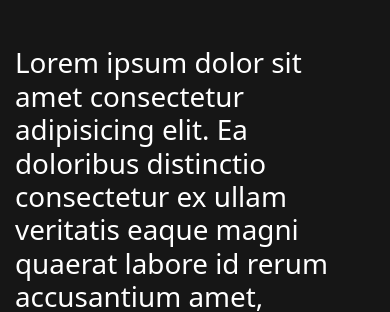
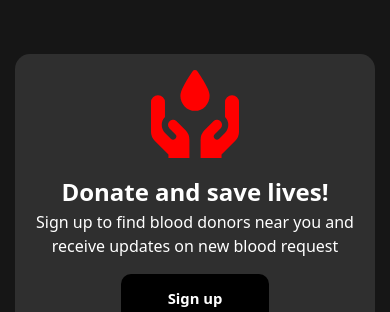
Before and after one commit to Mobin735/BloodSocial, a React (Create React App) app in the folder Frontend/: page / in a window 390 px wide. Shown: the part 1688-2000 px from the top of the page. Built offline with nearby package versions, Linux system fonts and the light colour scheme; the HTML template or start-up script is replaced by a standard one.

Commit message:
home banner

```diff
--- a/Frontend/src/pages/home/Home.css
+++ b/Frontend/src/pages/home/Home.css
@@ -57,29 +57,6 @@ h1 {
     padding-bottom: 1rem;
 }
 
-.second_info {
-    div {
-        flex-direction: row-reverse;
-    }
-
-    @media (max-width: 786px) {
-
-        div {
-            row-gap: 1rem;
-            flex-direction: column-reverse;
-            /* remove this padding */
-            padding-bottom: 3rem !important;
-        }
-    }
-
-    .info-des {
-        text-align: end;
-    }
-
-    .info-title {
-        text-align: end;
-    }
-}
 
 .features {
     height: 15rem;
@@ -116,6 +93,59 @@ h1 {
 
 .feature_4 {
     background: linear-gradient(to top, rgb(0, 0, 0, 0.5), rgba(0, 0, 0, 0.5)), url('../../assets/4img.jpg');
+}
+
+.second_info {
+    div {
+        flex-direction: row-reverse;
+    }
+
+    @media (max-width: 786px) {
+
+        div {
+            row-gap: 1rem;
+            flex-direction: column-reverse;
+            /* remove this padding */
+            padding-bottom: 3rem !important;
+        }
+    }
+
+    .info-des {
+        text-align: end;
+    }
+
+    .info-title {
+        text-align: end;
+    }
+}
+
+.home-bottom-banner {
+    background-color: #2f2f2f;
+    border-radius: 15px;
+    display: flex;
+    width: 100%;
+    padding: 1rem 2rem;
+    align-items: center;
+    justify-content: space-between;
+    margin-top: 3rem;
+
+    svg {
+        width: 10%;
+    }
+
+    button {
+        width: 13%;
+        height: 4rem;
+        display: flex;
+        justify-content: center;
+        align-items: center;
+    }
+}
+
+.banner-text {
+    width: 78%;
+    padding-left: 2rem;
+    padding-right: 2rem;
 }
 
 @media (max-width: 786px) {
@@ -160,4 +190,36 @@ h1 {
     .home-features {
         padding-top: 1rem;
     }
+
+    .home-bottom-banner {
+        flex-direction: column;
+        padding: 1rem 1rem;
+        row-gap: 1rem;
+        margin-top: 0.5rem;
+
+        svg {
+            width: 100%;
+            height: 5.5rem;
+        }
+
+        button {
+            width: 45%;
+            height: 3rem;
+            font-size: 3.8vw !important;
+        }
+    }
+
+    .banner-text {
+        padding: 0;
+        text-align: center;
+        width: 100%;
+    }
+
+    .first-banner-text {
+        font-size: 1.5rem !important;
+    }
+
+    .second-banner-text {
+        font-size: 1rem !important;
+    }
 }
--- a/Frontend/src/pages/home/Home.jsx
+++ b/Frontend/src/pages/home/Home.jsx
@@ -42,12 +42,20 @@ export default function Home() {
                             <Whitetext text='Request Blood' colour='white' textsize='1.5rem' textweight='400' />
                         </div>
                         <div className="feature_4">
-                            <Whitetext text='Chat with donor' colour='white' textsize='1.5rem' textweight='400' />
+                            <Whitetext text='Realtime Tracking' colour='white' textsize='1.5rem' textweight='400' />
                         </div>
                     </div>
                 </div>
-                <Info class_name='first_info' imgpath={require('../../assets/1img.jpg')} title_text="Why Donate Blood?" des_text='Donating blood is a crucial and selfless act that directly saves lives and supports community health. Blood donations are essential for various medical treatments, emergencies, and disaster response. With no substitute for human blood, this simple gesture not only benefits recipients but also contributes to ongoing medical research. The act fosters a sense of community and solidarity, showcasing compassion and altruism.'/>
-                <Info class_name='second_info' imgpath={require('../../assets/3img.jpg')} title_text="Benefits Of Donating Blood" des_text='Donating blood provides a multitude of benefits, contributing significantly to individual and community well-being. Beyond its immediate impact on saving lives and supporting emergency responses, regular blood donation promotes community health resilience. Additionally, it plays a crucial role in advancing medical research, driving progress in healthcare.'/>
+                <Info class_name='first_info' imgpath={require('../../assets/1img.jpg')} title_text="Why Donate Blood?" des_text='Donating blood is a crucial and selfless act that directly saves lives and supports community health. Blood donations are essential for various medical treatments, emergencies, and disaster response. With no substitute for human blood, this simple gesture not only benefits recipients but also contributes to ongoing medical research. The act fosters a sense of community and solidarity, showcasing compassion and altruism.' />
+                <Info class_name='second_info' imgpath={require('../../assets/3img.jpg')} title_text="Benefits Of Donating Blood" des_text='Donating blood provides a multitude of benefits, contributing significantly to individual and community well-being. Beyond its immediate impact on saving lives and supporting emergency responses, regular blood donation promotes community health resilience. Additionally, it plays a crucial role in advancing medical research, driving progress in healthcare.' />
+                <div className="home-bottom-banner">
+                    <svg xmlns="http://www.w3.org/2000/svg" width="5rem" height="5rem" viewBox="0 0 14 14"><path fill="red" fill-rule="evenodd" d="m7 .464l.377-.27a.464.464 0 0 0-.754 0zm0 0l-.377-.27l-.002.002l-.005.006L6.6.226a15.595 15.595 0 0 0-.276.4a23.46 23.46 0 0 0-.652 1.027a12.4 12.4 0 0 0-.664 1.25c-.176.395-.33.831-.33 1.198c0 .631.24 1.24.673 1.691c.434.452 1.027.71 1.649.71c.622 0 1.215-.258 1.649-.71c.433-.451.673-1.06.673-1.69c0-.368-.154-.804-.33-1.2a12.408 12.408 0 0 0-.664-1.25A23.088 23.088 0 0 0 7.4.227L7.384.202L7.379.196L7.378.195L7 .465ZM0 5.112v4.726a2 2 0 0 0 .586 1.414l2.191 2.191V14H6.11v-2.874a2.22 2.22 0 0 0-.65-1.57L4.022 8.118l-.004-.004a.8.8 0 0 0-1.076 1.182l.92.92a.5.5 0 1 1-.707.707l-.92-.92a1.8 1.8 0 0 1-.014-2.53V5.111a1.11 1.11 0 1 0-2.222 0Zm14 4.726V5.112a1.11 1.11 0 0 0-2.222 0v2.361a1.8 1.8 0 0 1-.014 2.532l-.92.919a.5.5 0 0 1-.707-.707l.92-.92A.8.8 0 0 0 9.98 8.115l-.004.004L8.54 9.555a2.22 2.22 0 0 0-.65 1.571V14h3.332v-.556l2.191-2.192A2 2 0 0 0 14 9.838" clip-rule="evenodd" /></svg>
+                    <div className="banner-text">
+                        <Whitetext class_name='first-banner-text' text='Donate and save lives!' colour='white' textsize='1.688rem' textweight='600' />
+                        <Whitetext class_name='second-banner-text' text='Sign up to find blood donors near you and receive updates on new blood request' colour='white' textsize='1.188rem' textweight='300' />
+                    </div>
+                    <Button text='Sign up' text_size='1.55vw' bg_color='black' />
+                </div>
                 <h1>Lorem ipsum dolor sit amet consectetur adipisicing elit. Ea doloribus distinctio consectetur ex ullam veritatis eaque magni quaerat labore id rerum accusantium amet, laborum, reprehenderit illo harum alias architecto velit?</h1>
                 <h1>Lorem ipsum dolor sit amet consectetur adipisicing elit. Ea doloribus distinctio consectetur ex ullam veritatis eaque magni quaerat labore id rerum accusantium amet, laborum, reprehenderit illo harum alias architecto velit?</h1>
                 <h1>Lorem ipsum dolor sit amet consectetur adipisicing elit. Ea doloribus distinctio consectetur ex ullam veritatis eaque magni quaerat labore id rerum accusantium amet, laborum, reprehenderit illo harum alias architecto velit?</h1>
```
